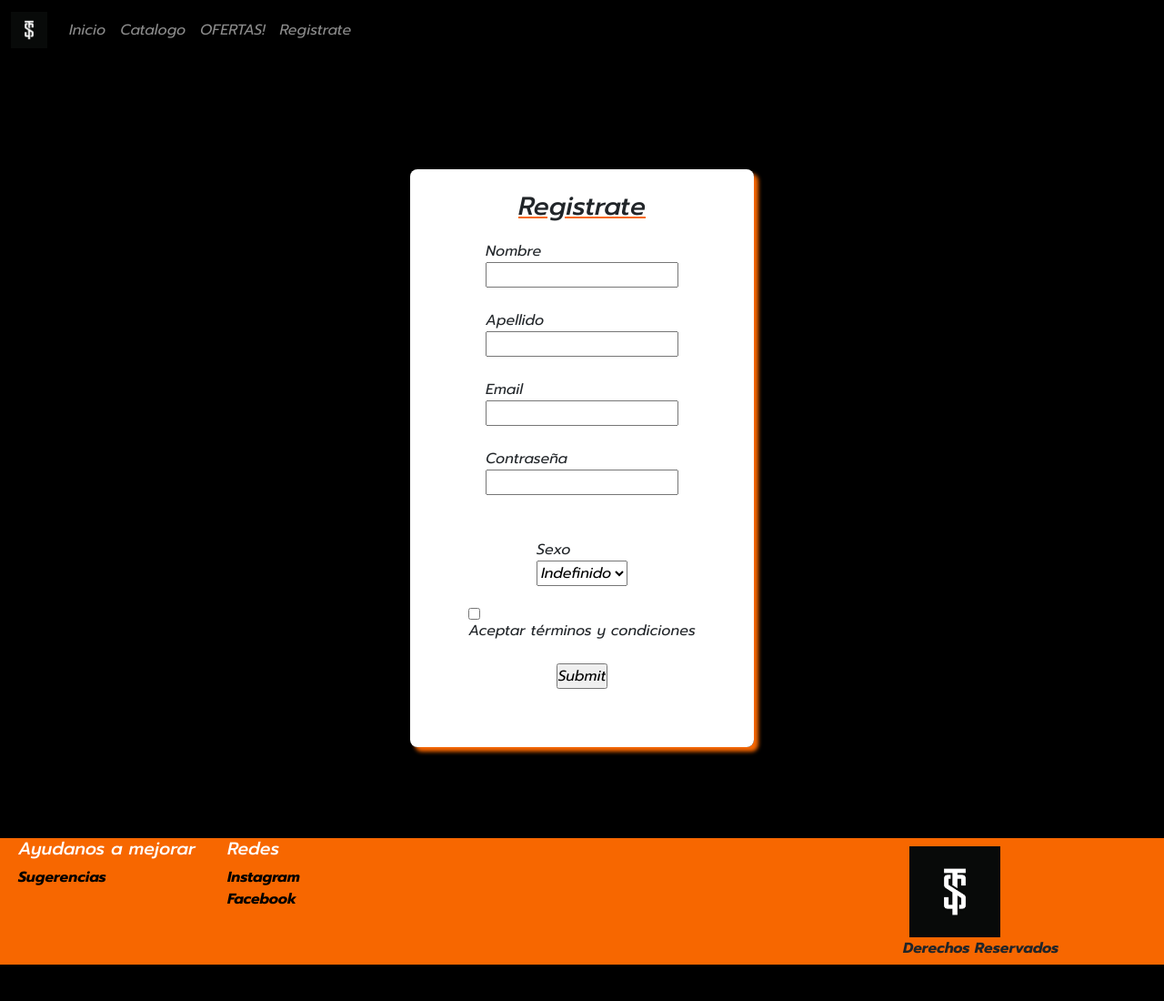
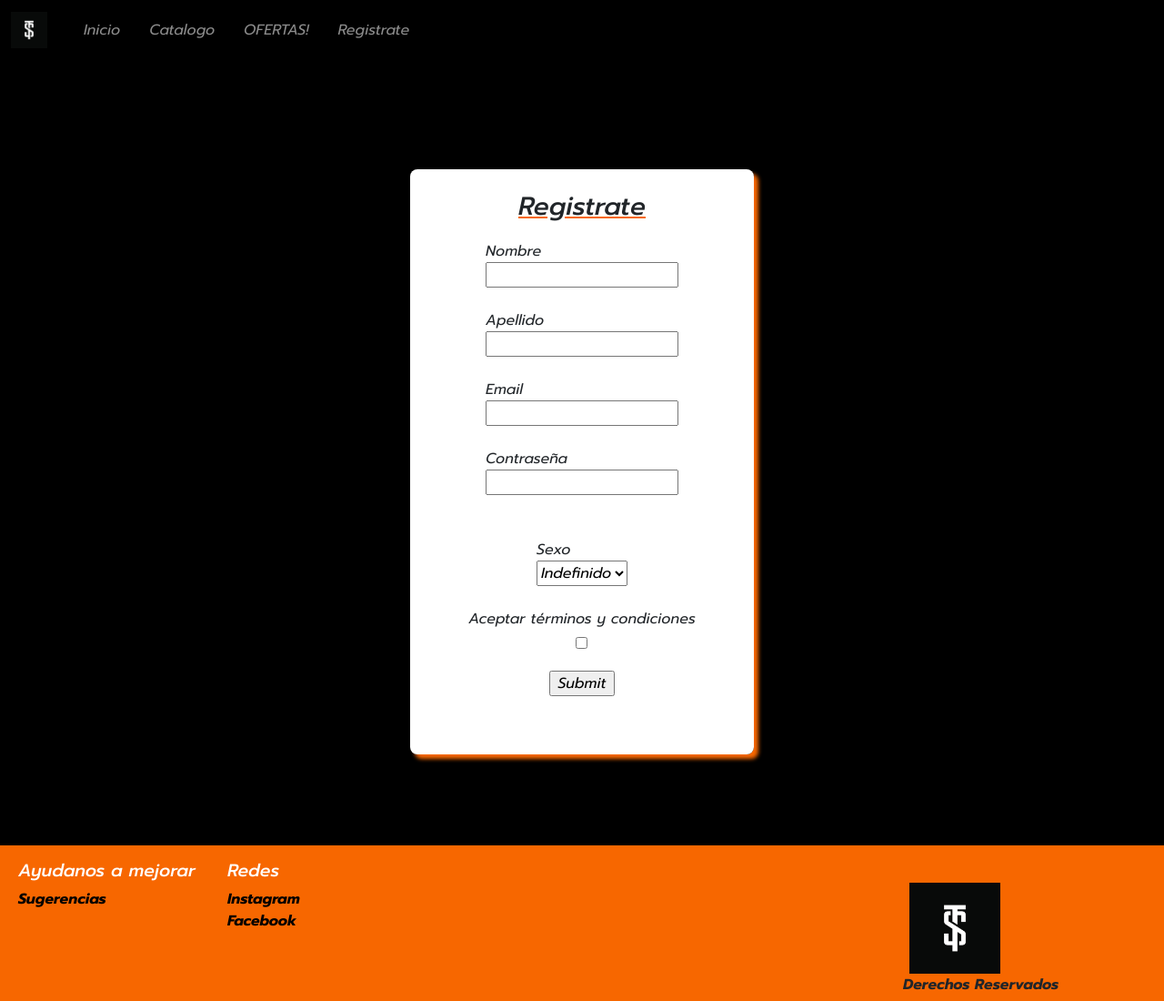
Before and after one commit to allmighty1511/thosesneakers, a website: page Paginas/Registrate.html in a window 1280 px wide. Shown: the whole page at 91% size. Before the commit the page ends 1060 px from the top, so only its background shows below. Drawn offline with nearby package versions, Linux system fonts and the light colour scheme.

Commit message:
Ajustes generales de la página

```diff
--- a/Paginas/Registrate.html
+++ b/Paginas/Registrate.html
@@ -23,17 +23,18 @@
             <span class="navbar-toggler-icon"></span>
           </button>
           <div class="collapse navbar-collapse" id="navbarNav">
+            <!-- Agregue un ms-3 a los items. Esto hace 2 cosas, uno deja los items mas alejados y 2 en vision responsive los centra con el logo -->
             <ul class="navbar-nav">
-              <li class="nav-item">
+              <li class="nav-item ms-3">
                 <a class="nav-link" aria-current="page" href="../index.html">Inicio</a>
               </li>
-              <li class="nav-item">
+              <li class="nav-item ms-3">
                 <a class="nav-link" href="catalogo.html">Catalogo</a>
               </li>
-              <li class="nav-item">
+              <li class="nav-item ms-3">
                 <a class="nav-link" href="ofertas.html">OFERTAS!</a>
               </li>
-              <li class="nav-item">
+              <li class="nav-item ms-3">
                 <a class="nav-link" href="registrate.html">Registrate</a>
               </li>
             </ul>
@@ -73,29 +74,33 @@
           </select>
         </div>
         <br />
-        <div class="datos">
-          <label for="condiciones"></label>
+        <div class="datos align-items-center">
+          <!-- Aca no se porque el label lo tenias vacio y la info estaba adelante del input, lo arregle, lo centre y lo acomode -->
+          <label for="condiciones">Aceptar términos y condiciones</label>
           <input
             type="checkbox"
             id="condiciones"
             name="condiciones"
+            class="mt-2"
             required
-          />Aceptar términos y condiciones
+          />
         </div>
         <br />
         <div class="datos">
-          <input type="submit" />
+          <!-- Le di un px-2 al input para que quede mas prolijo -->
+          <input type="submit" class="px-2" />
         </div>
       </fieldset>
     </form>
-    <footer class="footer">
-      <div class="mejorar">
+    <!-- Le di un py-3 a 2 divs para que quede mejor acomodado -->
+    <footer class="footer ">
+      <div class="mejorar py-3">
         <h4 class="footer_mejorar_h4">Ayudanos a mejorar</h4>
         <div class="footer_mejorar_sugerencias">
           <a href="../paginas/sugerencias.html">Sugerencias</a>
         </div>
       </div>
-      <div class="redes">
+      <div class="redes py-3">
         <h4 class="footer_redes_h4">Redes</h4>
         <div class="footer_redes_ig">
           <a href="https://www.instagram.com/lauti_bas/" target="_blank">Instagram</a>
@@ -104,7 +109,7 @@
           <a href="https://www.facebook.com/" target="_blank">Facebook</a>
         </div>
       </div>
-    <img class="logo" src="../imagenes/ts.ico" />
+    <img class="logo " src="../imagenes/ts.ico" />
     <h6 class="derechos">Derechos Reservados</h6>
     </footer>
     <script src="https://cdn.jsdelivr.net/npm/bootstrap@5.2.0/dist/js/bootstrap.bundle.min.js" integrity="sha384-A3rJD856KowSb7dwlZdYEkO39Gagi7vIsF0jrRAoQmDKKtQBHUuLZ9AsSv4jD4Xa" crossorigin="anonymous"></script>
```
Also changed, not shown: Paginas/Catalogo.html (+10 -7 lines), Paginas/Ofertas.html (+30 -14 lines), Paginas/Sugerencias.html (+25 -10 lines), index.html (+31 -13 lines), scss/partials/catalogo/catalogo.scss (+6 -5 lines).
